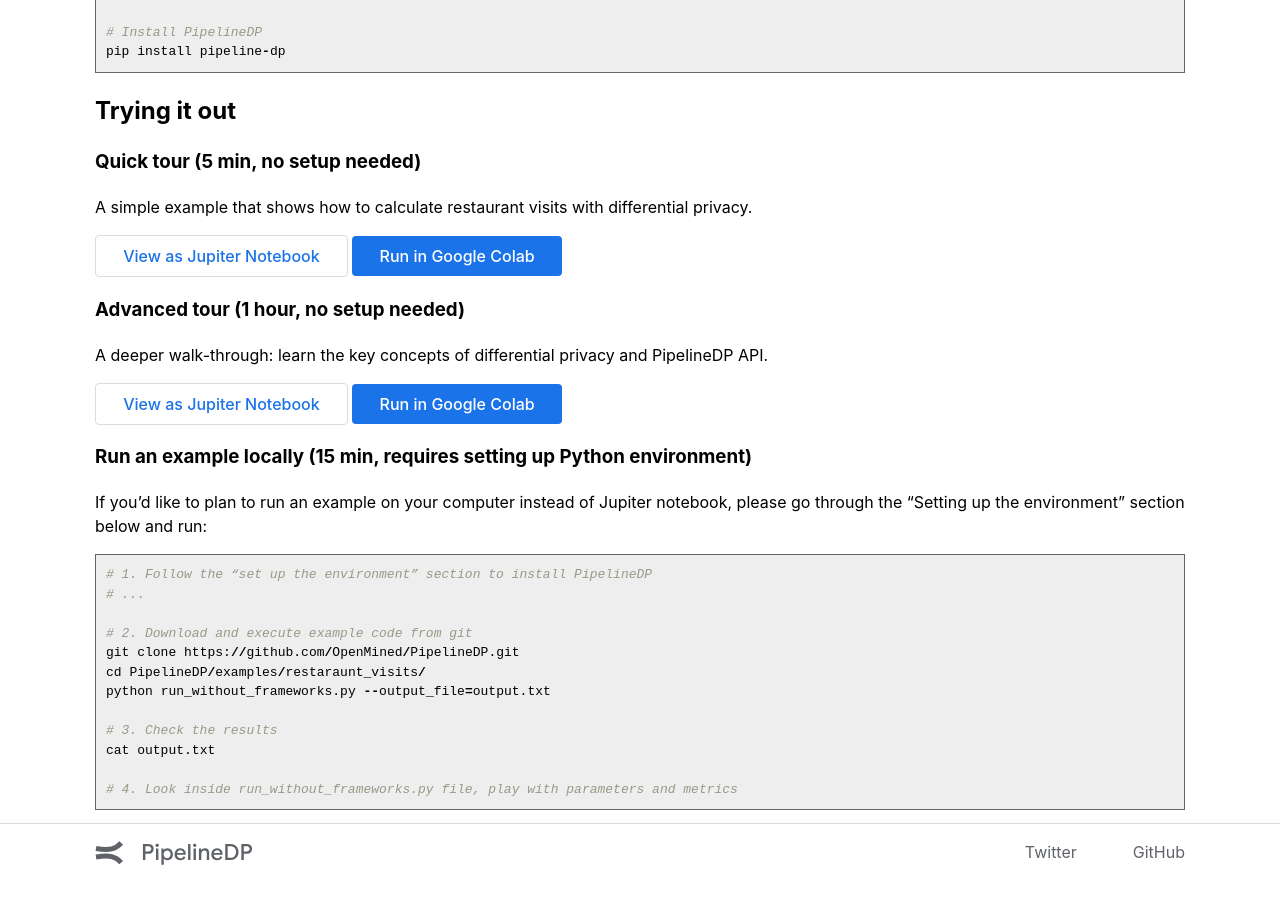
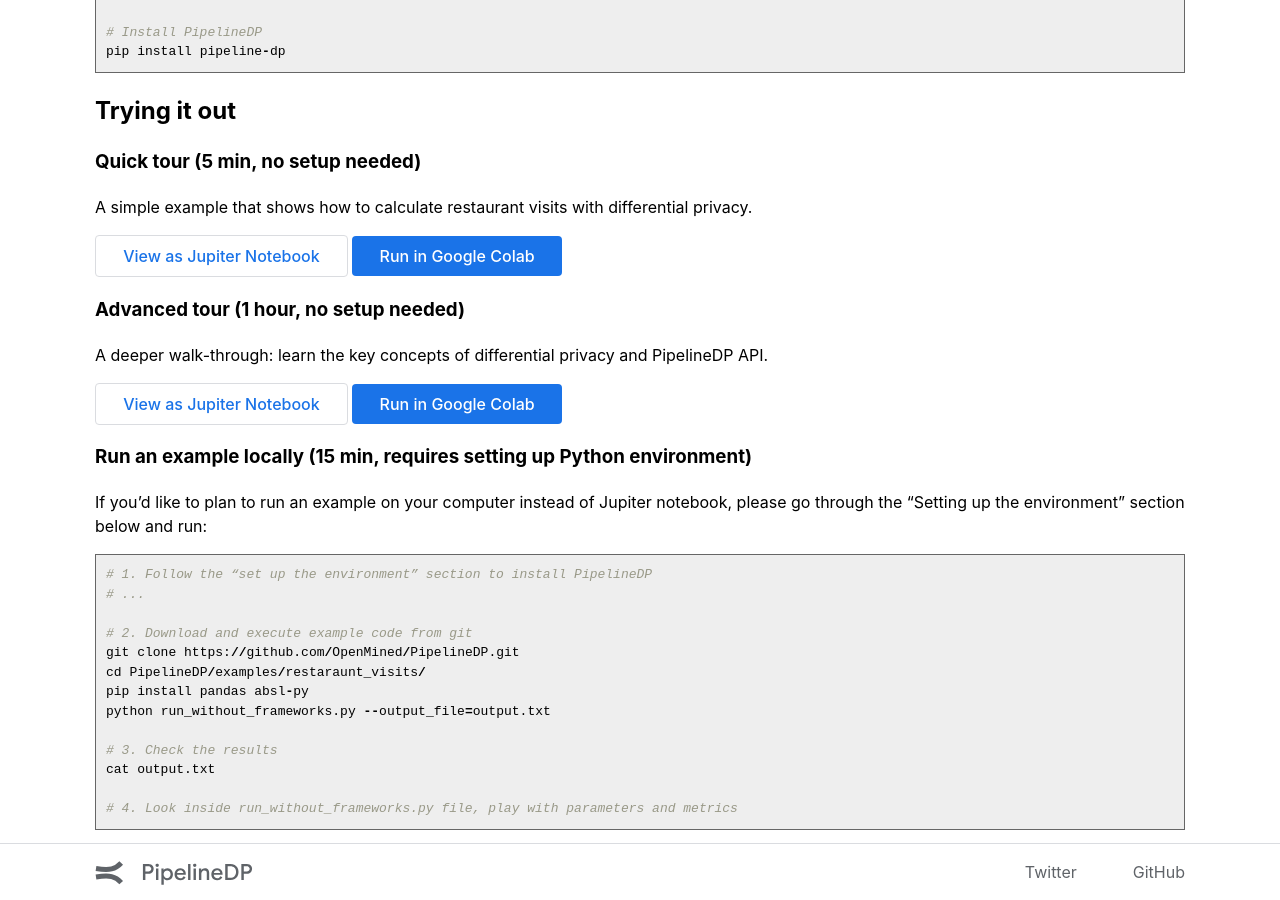
Before and after one commit to OpenMined/PipelineDP, a Jekyll site: the page built from get-started.md, in a window 1280 px wide and 900 px high, scrolled down 713 px. Built offline with Jekyll 4.4.1, drawn with Linux system fonts in a browser that asks for light colours.

```diff
--- a/get-started.md
+++ b/get-started.md
@@ -45,6 +45,7 @@
 # 2. Download and execute example code from git
 git clone https://github.com/OpenMined/PipelineDP.git
 cd PipelineDP/examples/restaraunt_visits/
+pip install pandas absl-py
 python run_without_frameworks.py --output_file=output.txt
 
 # 3. Check the results
```
